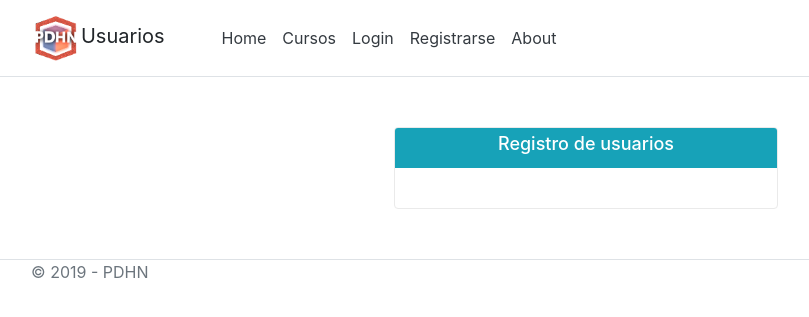
After one commit to gurnitha/2022-django4-elearning-espanyol, a Django app: template templates/views/user/register.html in a window 1280 px wide. The commit adds this page. Shown: the top 317 px of the page, without its empty margins (54-863 px from the left). Run offline with Django 3.2, Linux system fonts and the light colour scheme; the template is opened without the code that fills it: most values are stand-ins (such as "Sample title", 1, 10 or a date in 2020); some libraries are stand-ins or nearby versions.

Commit message:
6.2 Register a new user part 1 - Create UserController, show and hide menu

```diff
--- a/Usuarios/urls.py
+++ b/Usuarios/urls.py
@@ -9,6 +9,7 @@ from django.conf.urls.static import static
 # Locals
 from App.Controllers.IndexController import IndexController
 from App.Controllers.CursosController import CursosController
+from App.Controllers.UserController import UserController
 
 urlpatterns = [
 
@@ -18,8 +19,11 @@ urlpatterns = [
     path('', IndexController.index, name='index'),
     path('about/', IndexController.about, name='about'),
 
+    # Users registration
+    path('register/', UserController.register, name='register'),
+
     # Cursos
-    path('cursos', CursosController.index, name='cursos'),
+    path('cursos/', CursosController.index, name='cursos'),
     path('details/<int:cursoid>/',CursosController.details, name='details'),
     path('obtener', CursosController.obtener_curso, name='obtener'),
 
--- a/templates/views/default/header.html
+++ b/templates/views/default/header.html
@@ -33,18 +33,31 @@
                 </button>
                 <div class="navbar-collapse collapse d-sm-inline-flex flex-sm-row-reverse">
                     <ul class="navbar-nav flex-grow-1">
-                        <li class="nav-item">
-                            <a class="nav-link text-dark" href="/admin">Login</a>
-                        </li>
+
                         <li class="nav-item">
                             <a class="nav-link text-dark" href="{% url 'index' %}" >Home</a>
                         </li>
                         <li class="nav-item">
                             <a class="nav-link text-dark" href="{% url 'cursos' %}">Cursos</a>
                         </li>
+                        {% if user.is_authenticated %}
+                        <li class="nav-item">
+                            <a class="nav-link text-dark" href="" ><span style="color:#7C7CC0;">Hi {{user.username}}</span></a>
+                        </li>
+                        <li class="nav-item">
+                            <a class="nav-link text-dark" href="{% url 'admin:logout' %}">Log out</a>
+                        </li>
+                        {% else %}
+                        <li class="nav-item">
+                            <a class="nav-link text-dark" href="/admin">Login</a>
+                        </li>
+                        <li class="nav-item">
+                            <a class="nav-link text-dark" href="{% url 'register' %}">Registrarse</a>
+                        </li>
                         <li class="nav-item">
                             <a class="nav-link text-dark" href="{% url 'about' %}">About</a>
                         </li>
+                        {% endif %}
                     </ul>
                 </div>
             </div>
--- /dev/null
+++ b/templates/views/user/register.html
@@ -0,0 +1,20 @@
+{% include "views/default/header.html" %}
+{% load i18n static %}
+<div class="login">
+    <div id="container">
+        <div id="header" class="bg-info">
+            <h1>Registro de usuarios</h1>
+        </div>
+        <div id="content-main">
+            <form action="{{ app_path }}" method="post" id="login-form">
+                {% csrf_token %}
+                <table>
+                    <tbody>
+
+                    </tbody>
+                </table>
+            </form>
+        </div>
+    </div>
+</div>
+{% include "views/default/footer.html" %}
```
Also changed, not shown: App/Controllers/UserController.py (added, +11 -0 lines), README.md.
